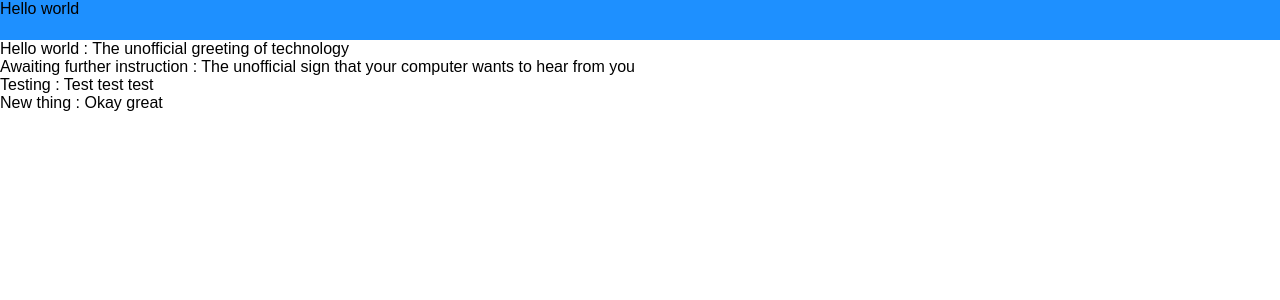
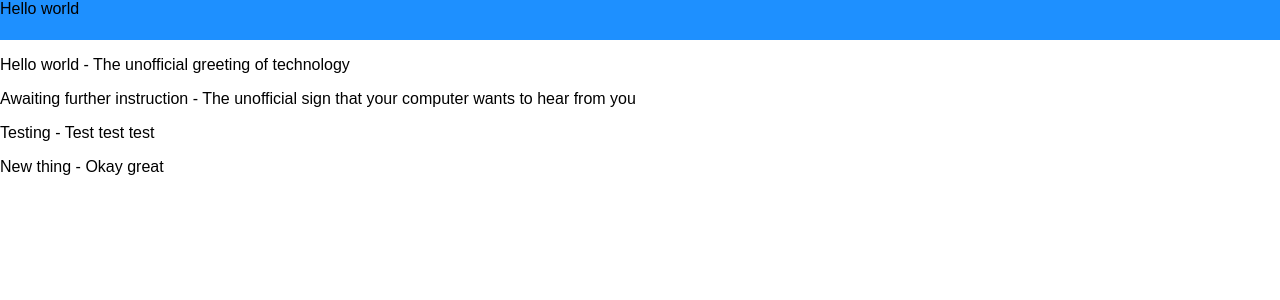
Before and after one commit to greg-harrison/react-todo-tdd, a React (Create React App) app: page / in a window 1280 px wide. Shown: the top 300 px of the page. Built offline with nearby package versions, Linux system fonts and the light colour scheme.

Commit message:
added test for individual todo item

```diff
--- a/package.json
+++ b/package.json
@@ -32,6 +32,8 @@
     "eslint-plugin-import": "^2.8.0",
     "eslint-plugin-jsx-a11y": "^6.0.2",
     "eslint-plugin-react": "^7.4.0",
+    "jsdom": "^11.5.1",
+    "jsdom-global": "^3.0.2",
     "react-test-renderer": "^16.1.1",
     "selenium-standalone": "^6.11.0",
     "wdio-dot-reporter": "0.0.9",
--- a/src/components/addTodo/test.js
+++ b/src/components/addTodo/test.js
@@ -1,5 +1,6 @@
 /* global expect, it, describe, jest, beforeEach */
 
+import 'jsdom-global/register';
 import React from 'react';
 import { shallow, mount } from 'enzyme';
 import AddTodo from '.';
--- a/src/components/todoList/todoListItem.js
+++ b/src/components/todoList/todoListItem.js
@@ -2,8 +2,10 @@ import React from 'react';
 import PropTypes from 'prop-types';
 
 const TodoListItem = ({ record }) => (
-  <div>
-    {record.title} : {record.description}
+  <div className="card">
+    <p>
+      {record.title} - {record.description}
+    </p>
   </div>
 )
 
```
Also changed, not shown: src/components/todoList/test.js (added, +32 -0 lines), src/setupTests.js (line endings or trailing spaces), 2 other files (tests, documents, lock files or other folders).
